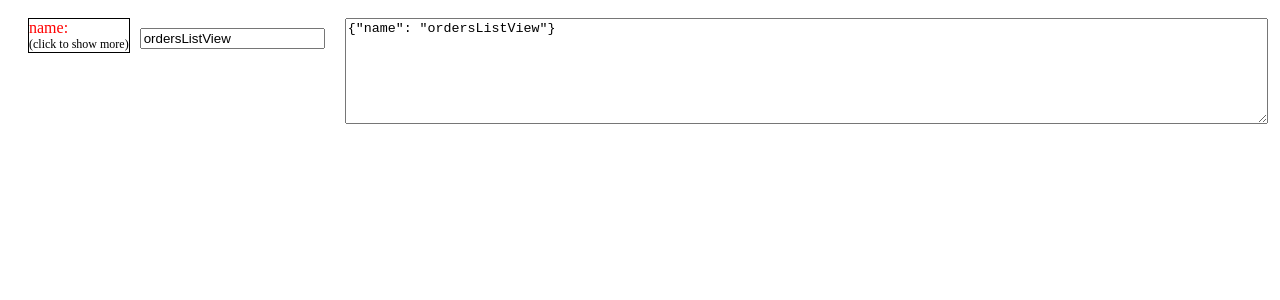
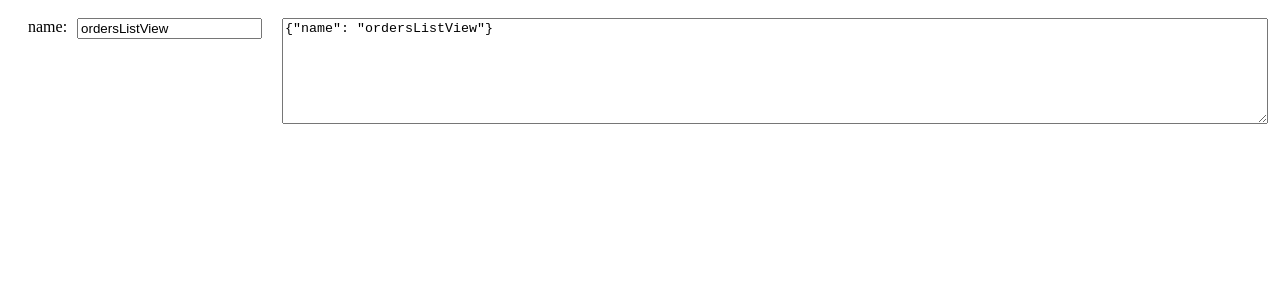
Before and after one commit to wrkid/json-parser, a React (Create React App) app: page / in a window 1280 px wide. Shown: the top 300 px of the page. Built offline with nearby package versions, Linux system fonts and the light colour scheme.

Commit message:
finish value type as number removed

```diff
--- a/src/Structure/structure.jsx
+++ b/src/Structure/structure.jsx
@@ -57,19 +57,19 @@ const Structure = ({ value, onChange }) => {
       ));
     } else if (typeof val === "object") {
       return Object.entries(val).map(([key, value], index) => (
-        <div key={index} style={{ marginLeft: marginLeft, display:  (typeof value !== "string" || typeof value !== "number") ? 'flex' : 'block', justifyContent: 'space-between', marginBottom: '5px'}}>
+        <div key={index} style={{ marginLeft: marginLeft, display:  typeof value === 'string' ? 'flex' : 'block', justifyContent: 'space-between', marginBottom: '5px'}}>
           <div
             onClick={() => {
-              if (typeof value !== "string" || typeof value !== "number") {
+              if (typeof value !== "string") {
                 handleToggle(path.concat(key))
               }
             }}
-            className={(typeof value !== "string" || typeof value !== "number") ? 'structure' : 'value'}
+            className={typeof value !== 'string' ? 'structure' : 'value'}
           >
-            {key}:{(typeof value !== "string" || typeof value !== "number") && <ExtraText value={'(click to show more)'}/>}
+            {key}:{typeof value !== 'string' && <ExtraText value={'(click to show more)'}/>}
           </div>
           {expandedKeys.includes(path.concat(key).join(".")) && renderValue(value, path.concat(key))}
-          {(typeof value !== "string" || typeof value !== "number") && (
+          {typeof value === "string" && (
             <div style={{ display: "flex", alignItems: "center" }}>
               <input
                 type="text"
```
